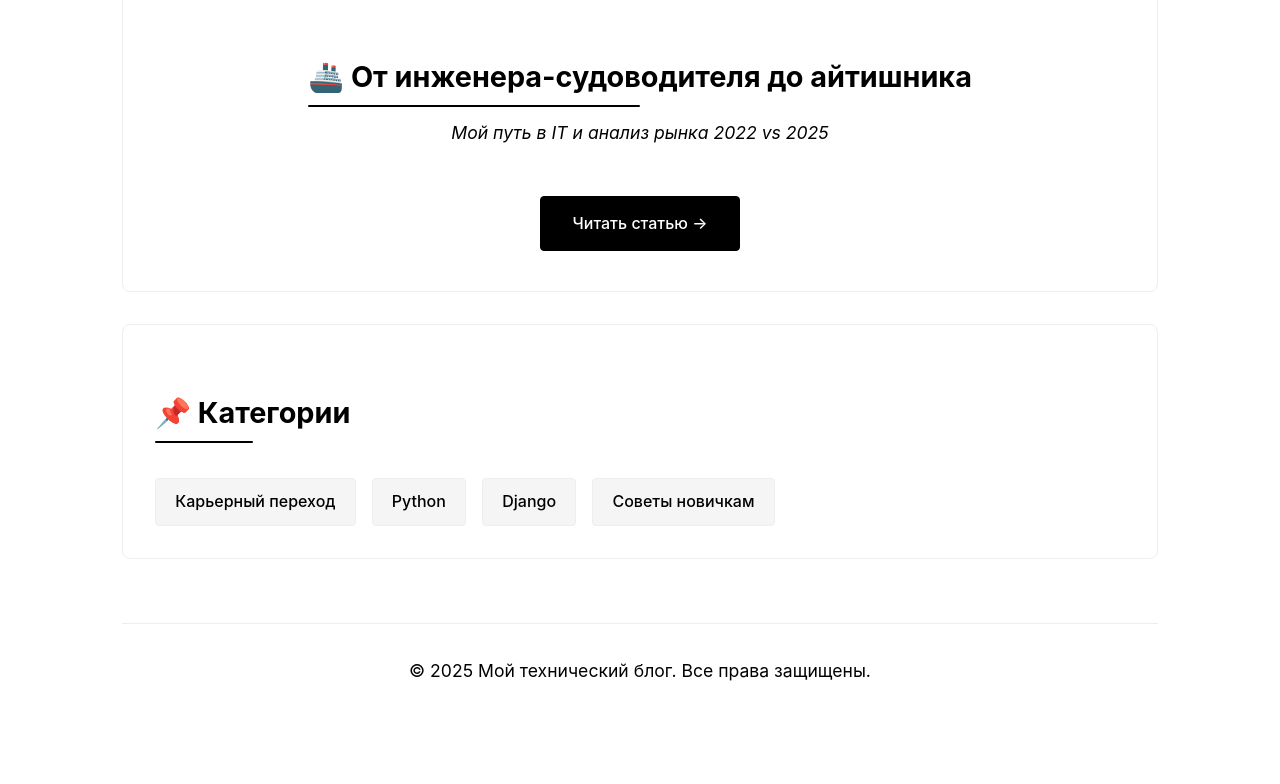
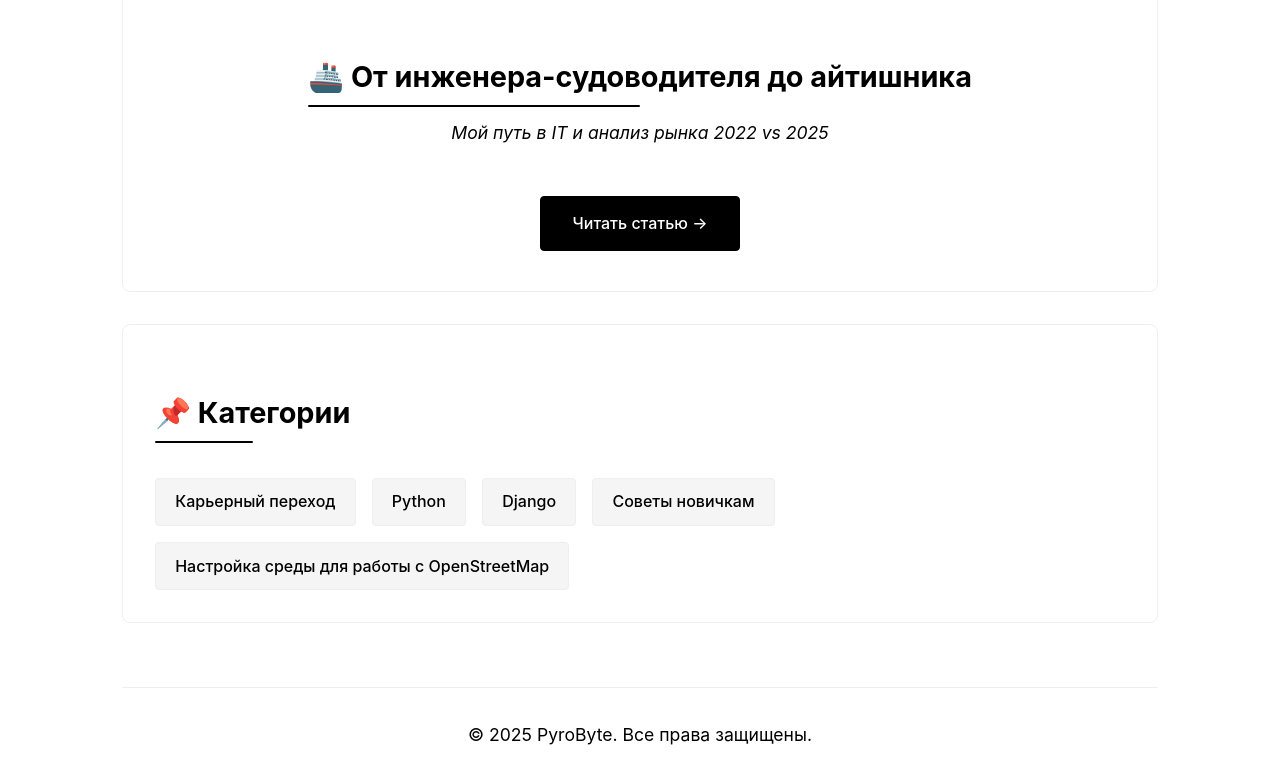
Before and after one commit to PyroBytePython/PyroByteBlog, a plain HTML site: page index.html in a window 1280 px wide. Shown: the part 757-1541 px from the top of the page. Drawn offline with Linux system fonts and the light colour scheme.

Commit message:
Update footer text and add new link

```diff
--- a/index.html
+++ b/index.html
@@ -278,11 +278,12 @@
                 <a href="#" class="category">Python</a>
                 <a href="#" class="category">Django</a>
                 <a href="#" class="category">Советы новичкам</a>
+                <a href="osm-wsl-guide.html" class="category">Настройка среды для работы с OpenStreetMap</a>
             </div>
         </div>
 
         <footer>
-            <p>© 2025 Мой технический блог. Все права защищены.</p>
+            <p>© 2025 PyroByte. Все права защищены.</p>
         </footer>
     </div>
 
```
